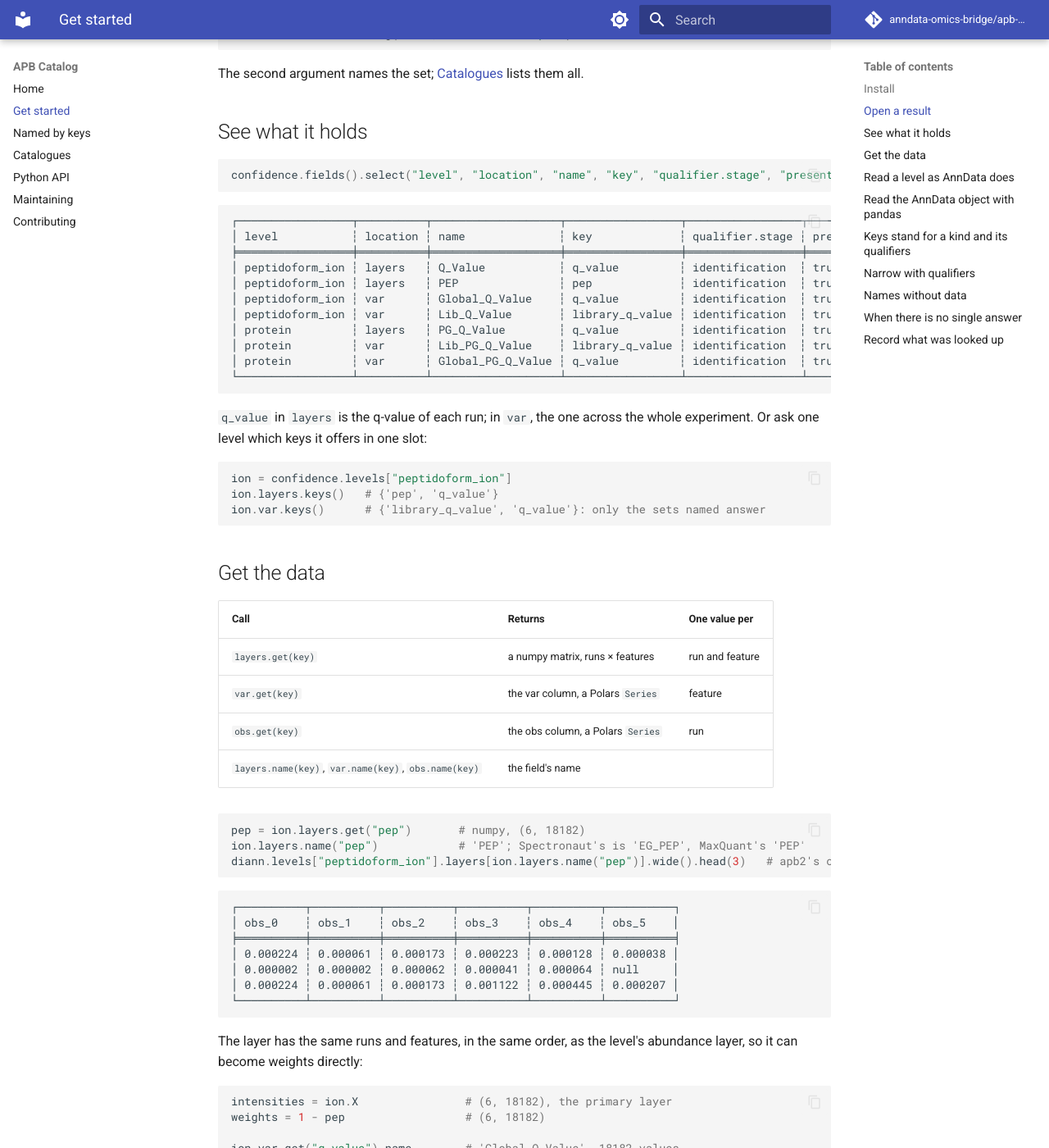
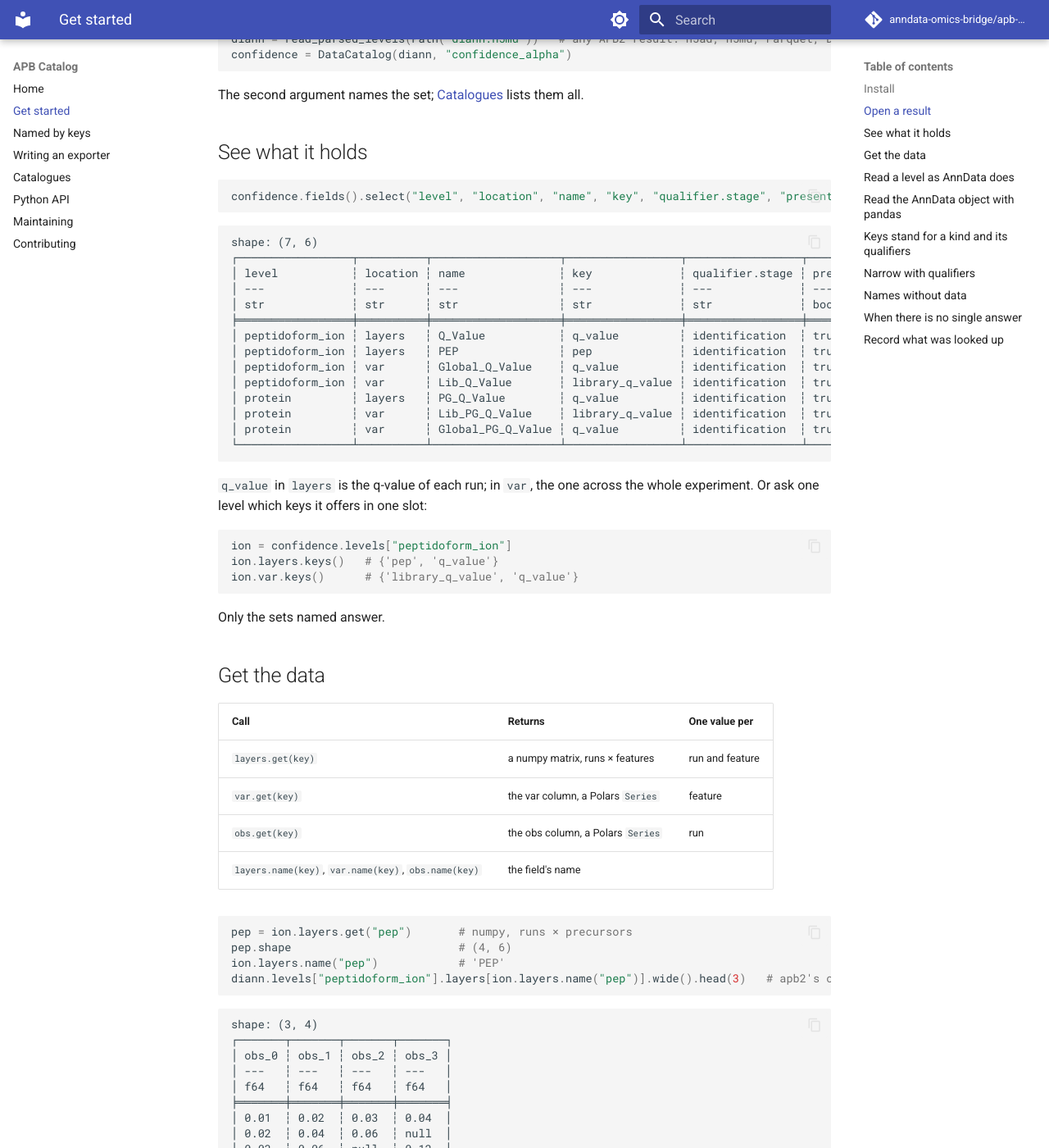
Before and after one commit to anndata-omics-bridge/apb-catalog, an MkDocs documentation site: the page built from docs/getting-started.md, in a window 1280 px wide and 1400 px high, scrolled down 546 px. Shown: the whole window at 82% size. Built offline with MkDocs 1.6.1 and Material for MkDocs 9.7.7, drawn with Linux system fonts in a browser that asks for light colours; comment, search, counter and statistics services are not loaded; some of the changed text lies outside the part shown.

Commit message:
Docs examples run in the tests; a page on writing an exporter
- tests/test_docs_examples.py runs every python block in docs/ on a synthetic DIA-NN 1.8.1 result that apb2 converts and annotates (tests/doc_results.py); a comment that is a Python literal and a text block after a block are checked against what the code returns; a block that cannot run carries <!-- not run: reason -->
- docs/exporters.md writes a Perseus table and a prolfquapp h5ad with the pandas DataCatalog alone
- getting-started, keyed and index show the synthetic result's output; examples that could not run as written are fixed (an undefined result, a shadowed DataCatalog, a categorical fillna)

Assisted-by: AI coding agent

````diff
--- a/docs/getting-started.md
+++ b/docs/getting-started.md
@@ -1,6 +1,6 @@
 # Get started
 
-Every output below is what the call returned on 26 October 2026, on APB2 results of four ProteoBench submissions: DIA-NN 2.6.0, MaxQuant 2.8.1.0, Spectronaut 20 and Sage 0.15.
+Every example runs on a small synthetic DIA-NN 1.8.1 result, four runs by six precursors, and every output shown is what it returns: [tests/test_docs_examples.py](https://github.com/anndata-omics-bridge/apb-catalog/blob/main/tests/test_docs_examples.py) runs this page. Other vendors appear in the prose and tables only.
 
 ## Install
 
@@ -29,8 +29,11 @@
 ```
 
 ```text
+shape: (7, 6)
 ┌─────────────────┬──────────┬───────────────────┬─────────────────┬─────────────────┬─────────┐
 │ level           ┆ location ┆ name              ┆ key             ┆ qualifier.stage ┆ present │
+│ ---             ┆ ---      ┆ ---               ┆ ---             ┆ ---             ┆ ---     │
+│ str             ┆ str      ┆ str               ┆ str             ┆ str             ┆ bool    │
 ╞═════════════════╪══════════╪═══════════════════╪═════════════════╪═════════════════╪═════════╡
 │ peptidoform_ion ┆ layers   ┆ Q_Value           ┆ q_value         ┆ identification  ┆ true    │
 │ peptidoform_ion ┆ layers   ┆ PEP               ┆ pep             ┆ identification  ┆ true    │
@@ -47,8 +50,10 @@
 ```python
 ion = confidence.levels["peptidoform_ion"]
 ion.layers.keys()   # {'pep', 'q_value'}
-ion.var.keys()      # {'library_q_value', 'q_value'}: only the sets named answer
+ion.var.keys()      # {'library_q_value', 'q_value'}
 ```
+
+Only the sets named answer.
 
 ## Get the data
 
@@ -60,28 +65,35 @@
 | `layers.name(key)`, `var.name(key)`, `obs.name(key)` | the field's name | |
 
 ```python
-pep = ion.layers.get("pep")       # numpy, (6, 18182)
-ion.layers.name("pep")            # 'PEP'; Spectronaut's is 'EG_PEP', MaxQuant's 'PEP'
+pep = ion.layers.get("pep")       # numpy, runs × precursors
+pep.shape                         # (4, 6)
+ion.layers.name("pep")            # 'PEP'
 diann.levels["peptidoform_ion"].layers[ion.layers.name("pep")].wide().head(3)   # apb2's own table
 ```
 
 ```text
-┌──────────┬──────────┬──────────┬──────────┬──────────┬──────────┐
-│ obs_0    ┆ obs_1    ┆ obs_2    ┆ obs_3    ┆ obs_4    ┆ obs_5    │
-╞══════════╪══════════╪══════════╪══════════╪══════════╪══════════╡
-│ 0.000224 ┆ 0.000061 ┆ 0.000173 ┆ 0.000223 ┆ 0.000128 ┆ 0.000038 │
-│ 0.000002 ┆ 0.000002 ┆ 0.000062 ┆ 0.000041 ┆ 0.000064 ┆ null     │
-│ 0.000224 ┆ 0.000061 ┆ 0.000173 ┆ 0.001122 ┆ 0.000445 ┆ 0.000207 │
-└──────────┴──────────┴──────────┴──────────┴──────────┴──────────┘
+shape: (3, 4)
+┌───────┬───────┬───────┬───────┐
+│ obs_0 ┆ obs_1 ┆ obs_2 ┆ obs_3 │
+│ ---   ┆ ---   ┆ ---   ┆ ---   │
+│ f64   ┆ f64   ┆ f64   ┆ f64   │
+╞═══════╪═══════╪═══════╪═══════╡
+│ 0.01  ┆ 0.02  ┆ 0.03  ┆ 0.04  │
+│ 0.02  ┆ 0.04  ┆ 0.06  ┆ null  │
+│ 0.03  ┆ 0.06  ┆ null  ┆ 0.12  │
+└───────┴───────┴───────┴───────┘
 ```
+
+Spectronaut's PEP is `EG_PEP`, MaxQuant's `PEP`; `layers.name` names whichever the result holds.
 
 The layer has the same runs and features, in the same order, as the level's abundance layer, so it can become weights directly:
 
 ```python
-intensities = ion.X                # (6, 18182), the primary layer
-weights = 1 - pep                  # (6, 18182)
+intensities = ion.X                # the primary layer, runs × precursors
+weights = 1 - pep
+weights.shape == intensities.shape  # True
 
-ion.var.get("q_value").name        # 'Global_Q_Value', 18182 values
+ion.var.get("q_value").name        # 'Global_Q_Value'
 ```
 
 `None` means the vendor reports no such field, or APB2 left it out because it held one value or none. Fall back explicitly:
@@ -102,14 +114,16 @@
 
 ion.layers                         # key -> numpy matrix, runs by precursors
 ion.var                            # key -> polars Series, one value per precursor
-ion.layers["q_value"].shape        # (6, 18182): runs by precursors, numpy, as AnnData's layers
-ion.var["peptidoform_ion"].name    # 'ProForma_ion', a polars Series
+ion.layers["q_value"].shape        # (4, 6)
+ion.var["peptidoform_ion"].name    # 'ProForma_ion'
 ion.layers["Q_Value"]              # not a key: the level's own layer of that name
-ion.layers.keys()                  # the keys it offers: {'intensity', 'intensity_norm_settings', 'q_value', ...}
-ion.layers.name("q_value")         # 'Q_Value': the field the key reads
-ion.layers.get("library_q_value")  # None: DIA-NN's library q-value is in var
+ion.layers.keys()                  # {'intensity', 'intensity_norm_settings', 'pep', 'q_value'}
+ion.layers.name("q_value")         # 'Q_Value'
+ion.layers.get("library_q_value")  # None
 ion.var.get("library_q_value").name  # 'Lib_Q_Value'
 ```
+
+A layer is a numpy matrix, runs by precursors, as AnnData's layers; a `var` column a polars Series. `name` gives the field a key reads. DIA-NN's library q-value is one value per precursor, so it is in `var`, not `layers`.
 
 `get` returns `None` where `[...]` raises `KeyError`, and takes the qualifiers a key leaves open, as `ion.layers.get("retention_time", unit="minute")` with the `chromatography_alpha` set.
 
@@ -191,19 +205,24 @@
 
 | Call | Raises |
 | --- | --- |
+| DIA-NN 1.8 `abundance.levels["protein"].layers.get("intensity_norm_settings")` | `UnresolvedField`, ambiguous: `PG_Normalised` and `PG_MaxLFQ` both are; `aggregation="maxlfq"` picks one |
 | Spectronaut `abundance.levels["protein"].layers.get("intensity_norm_settings", aggregation="sum")` | `UnresolvedField`, unknown: `PG_Quantity` leaves aggregation unknown |
 | `layers.get("intensity", normalization="none")` | `ValueError`: the key `intensity` fixes normalization |
 | `layers["intensities"]` | `KeyError`: no key or field `intensities`; `get` returns `None`, as `dict.get` |
 | `Catalog("DIA-NN", "3.0", "confidence_alpha")` | `ValueError`: no packaged DIA-NN rule admits version `3.0` |
 
 ```python
-from apb_catalog.api import UnresolvedField
+from apb_catalog.api import DataCatalog, UnresolvedField
 
-abundance = DataCatalog(spectronaut, "abundance_alpha")
+abundance = DataCatalog(diann, "abundance_alpha")
 try:
     layer = abundance.levels["protein"].layers.get("intensity_norm_settings")
 except UnresolvedField as error:
     print(error)   # names the reason and the candidate fields
+```
+
+```text
+intensity_norm_settings (kind=intensity, normalization=run_setting) on protein is ambiguous: 2 entries match: PG_Normalised, PG_MaxLFQ; candidates: PG_Normalised, PG_MaxLFQ
 ```
 
 ## Record what was looked up
@@ -219,7 +238,12 @@
 record = read_parsed_levels(Path("annotated.h5mu")).metadata["catalog"]["confidence_alpha"]["result"]
 stored = ResolutionSnapshot.model_validate(record)
 [(r.request.level, r.status, r.reference.name) for r in stored.resolutions]
-# [('peptidoform_ion', 'resolved', 'Q_Value')]
 ```
 
+```text
+[('peptidoform_ion', 'resolved', 'PEP'), ('peptidoform_ion', 'resolved', 'Global_Q_Value'), ('peptidoform_ion', 'resolved', 'Q_Value')]
+```
+
+The snapshot holds every lookup `confidence` answered on this page, in order.
+
 The snapshot is plain JSON in the result, readable without APB Catalog; [Python API](api.md#snapshots) says where.
--- a/mkdocs.yml
+++ b/mkdocs.yml
@@ -30,6 +30,7 @@
   - Home: index.md
   - Get started: getting-started.md
   - Named by keys: keyed.md
+  - Writing an exporter: exporters.md
   - Catalogues: catalogues.md
   - Python API: api.md
   - Maintaining: maintaining.md
````
Also changed, not shown: other parts of docs/getting-started.md (+2 -2 lines), docs/contributing.md (+1 -0 lines), docs/exporters.md (added, +209 -0 lines), docs/index.md (+4 -0 lines), docs/keyed.md (+14 -7 lines), 2 other files.
